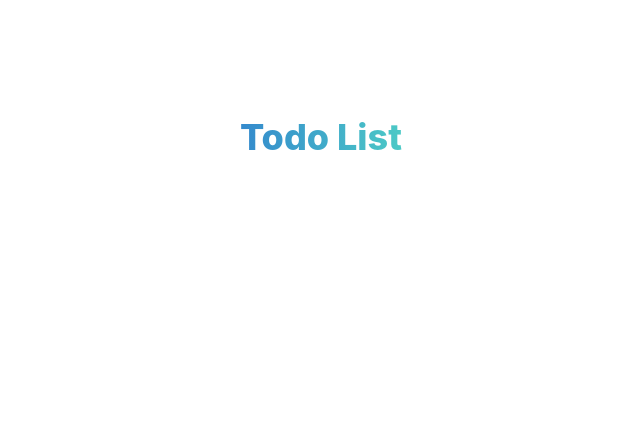
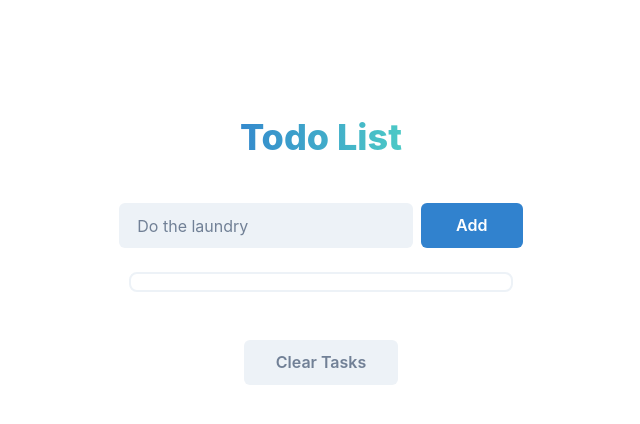
Before and after one commit to Yoanna16/client, a React (Create React App) app: page / in a window 1280 px wide. Shown: the top 424 px of the page, without its empty margins (319-959 px from the left). Built offline with nearby package versions, Linux system fonts and the light colour scheme.

Commit message:
commit changes

```diff
--- a/package.json
+++ b/package.json
@@ -6,6 +6,7 @@
     "@chakra-ui/react": "^2.6.0",
     "@emotion/react": "^11.0.0",
     "@emotion/styled": "^11.0.0",
+    "@supabase/supabase-js": "^2.21.0",
     "@testing-library/jest-dom": "^5.16.4",
     "@testing-library/react": "^13.0.1",
     "@testing-library/user-event": "^14.1.0",
--- a/src/App.js
+++ b/src/App.js
@@ -1,4 +1,6 @@
 import { Heading, VStack } from '@chakra-ui/react';
+import AddTask from './components/AddTask';
+import TaskList from './components/TaskList';
 
 
 function App() {
@@ -14,6 +16,8 @@ function App() {
       >
         Todo List
       </Heading>
+      <AddTask />
+      <TaskList />
     </VStack>
   );
 }
--- /dev/null
+++ b/src/components/ClearTasks.js
@@ -0,0 +1,14 @@
+import React from 'react'
+import { Flex, Button } from '@chakra-ui/react'
+
+function ClearTasks() {
+  return (
+    <Flex>
+        <Button colorScheme="gray" px="8" h="45" color="gray.500" mt="10">
+            Clear Tasks
+        </Button>
+    </Flex>
+  )
+}
+
+export default ClearTasks
--- /dev/null
+++ b/src/components/DeleteTask.js
@@ -0,0 +1,8 @@
+import React from 'react'
+import { IconButton } from '@chakra-ui/react'
+
+function DeleteTask() {
+  return <IconButton isRound="true"/>
+}
+
+export default DeleteTask
--- /dev/null
+++ b/src/components/TaskList.js
@@ -0,0 +1,38 @@
+import React from 'react'
+import { HStack, StackDivider, VStack, Text, Box, Image } from '@chakra-ui/react'
+import ClearTasks from './ClearTasks';
+import DeleteTask from './DeleteTask';
+import img from '../images/empty';
+
+function TaskList() {
+
+    const noTasks = () => {
+        return (      <Box align="center">
+        <Image src={img} mt="30px" maxW="95%" />
+      </Box> )
+    }
+  return (
+    <>
+      <VStack
+      divider={<StackDivider />}
+      borderColor="gray.100"
+      borderWidth="2px"
+      p="2"
+      borderRadius="lg"
+      w="100%"
+      maxW={{ base: '90vw', sm: '80vw', lg: '50vw', xl: '30vw' }}
+      alignItems="stretch"
+      >
+{/*         <HStack>
+            <Text w="100%" p="8px" borderRadius="lg">
+                Wash the dishes
+            </Text>
+            <DeleteTask />
+        </HStack> */}
+      </VStack>
+      <ClearTasks />
+    </>
+  )
+}
+
+export default TaskList
--- /dev/null
+++ b/src/supabase.js
@@ -0,0 +1,6 @@
+import { createClient } from '@supabase/supabase-js'
+
+const supabaseUrl = import.meta.env.VITE_SUPABASE_URL
+const supabaseAnonKey = import.meta.env.VITE_SUPABASE_ANON_KEY
+
+export default createClient(supabaseUrl, supabaseAnonKey)
```
Also changed, not shown: src/images/empty.svg (added), 1 other file (tests, documents, lock files or other folders).
